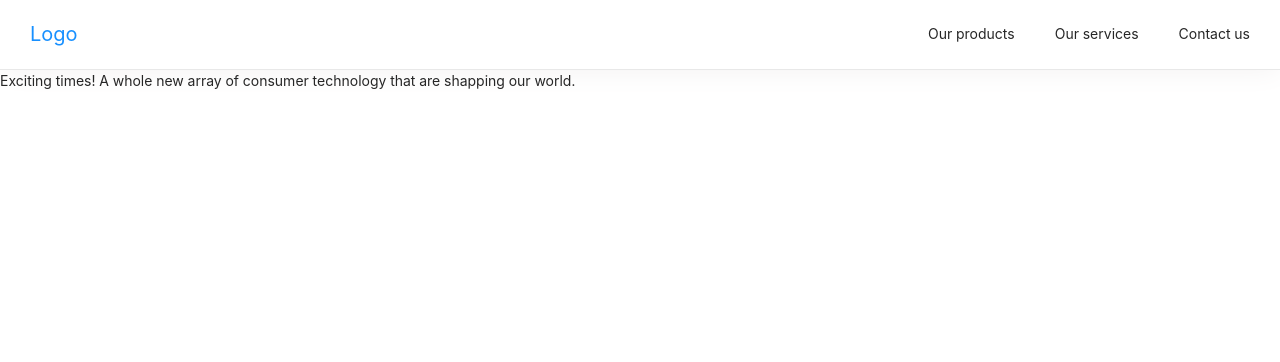
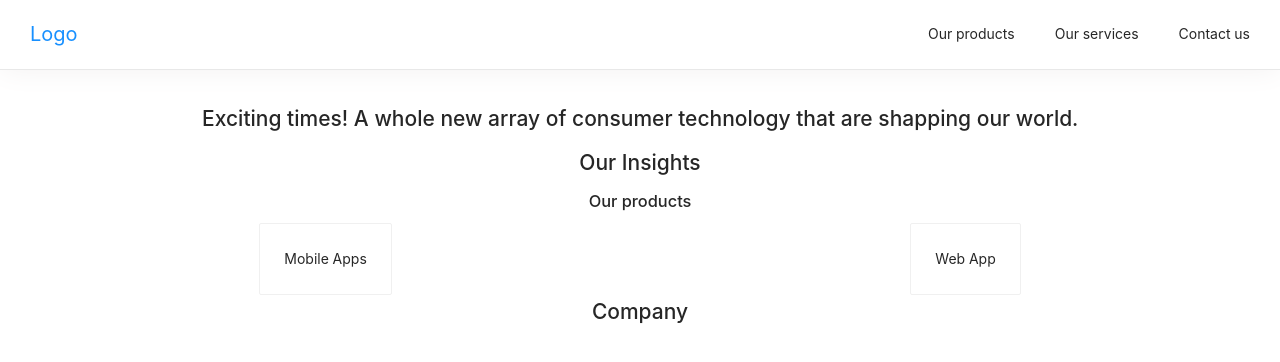
Before and after one commit to JoramWells/digitaleo-client, a React (Create React App) app: page / in a window 1280 px wide. Shown: the top 362 px of the page. Built offline with nearby package versions, Linux system fonts and the light colour scheme.

Commit message:
removed buttons

```diff
--- a/src/App.js
+++ b/src/App.js
@@ -8,7 +8,6 @@ function App() {
       <NavBar/>
       <Switch>
         <Route path="/" exact component={HomeScreen} />
-
       </Switch>
 
     </Router>
--- a/src/components/home/HomeScreen.js
+++ b/src/components/home/HomeScreen.js
@@ -1,13 +1,46 @@
-import { Row } from 'antd'
-import React from 'react'
+import { Card, Row,Col } from "antd";
+import React from "react";
 
 export default function HomeScreen() {
-    return (
-            <header>
-                <Row>
-                    Exciting times! A whole new array of consumer technology that are shapping our world.
-                </Row>
+  return (
+    <>
+      <header>
+        <Row
+          justify="space-around"
+          align="middle"
+          style={{ marginTop: "2rem" }}
+        >
+          <h2>
+            Exciting times! A whole new array of consumer technology that are
+            shapping our world.
+          </h2>
+        </Row>
+      </header>
+      <main>
+          <div>
+          <Row justify="space-around" align="middle">
+              <h2>Our Insights</h2>
 
-            </header>
-    )
+          </Row>
+          <h3 style={{textAlign:"center"}}>Our products</h3>
+          <Row justify="space-around" align="middle">
+              <Col>
+              <Card>
+                  Mobile Apps
+              </Card>
+              </Col>
+              <Col>
+              <Card>
+                  Web App
+              </Card>
+              </Col>
+          </Row>
+          </div>
+
+          <Row justify="space-around" align="middle">
+              <h2>Company</h2>
+          </Row>
+      </main>
+    </>
+  );
 }
--- a/src/components/menu/NavBar.js
+++ b/src/components/menu/NavBar.js
@@ -1,6 +1,6 @@
 import React, { useState } from "react";
 import Right from "./Right";
-import { Button, Drawer } from "antd";
+import {  Drawer } from "antd";
 import { AlignRightOutlined } from "@ant-design/icons";
 
 export default function NavBar() {
```
